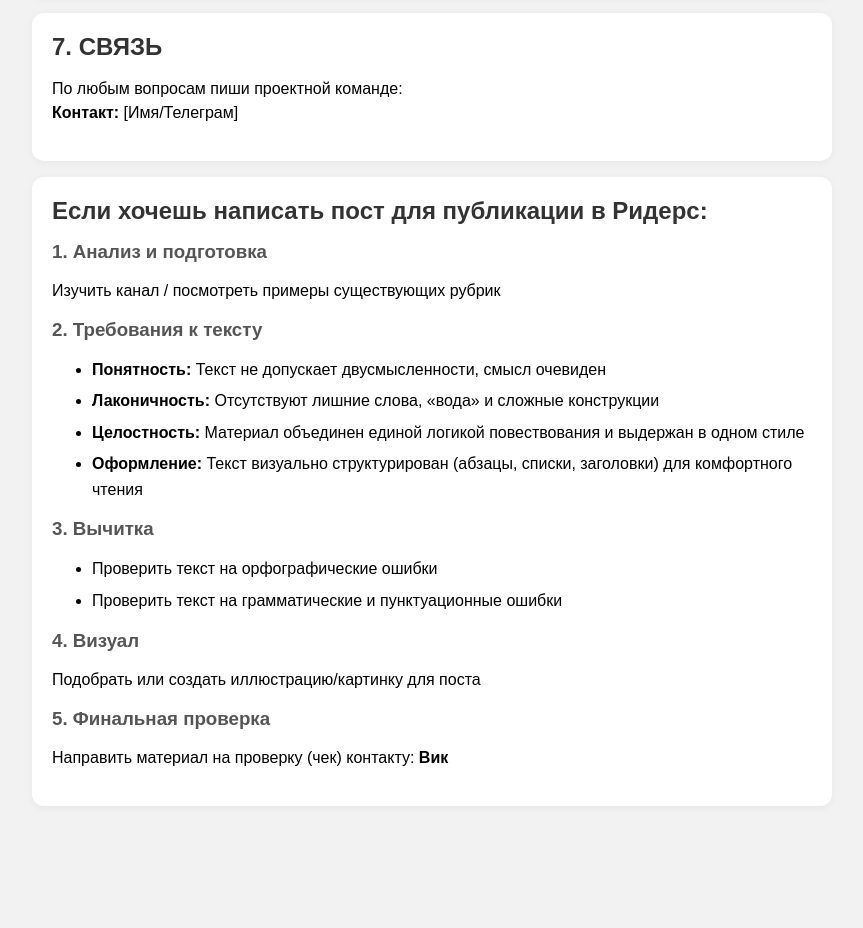
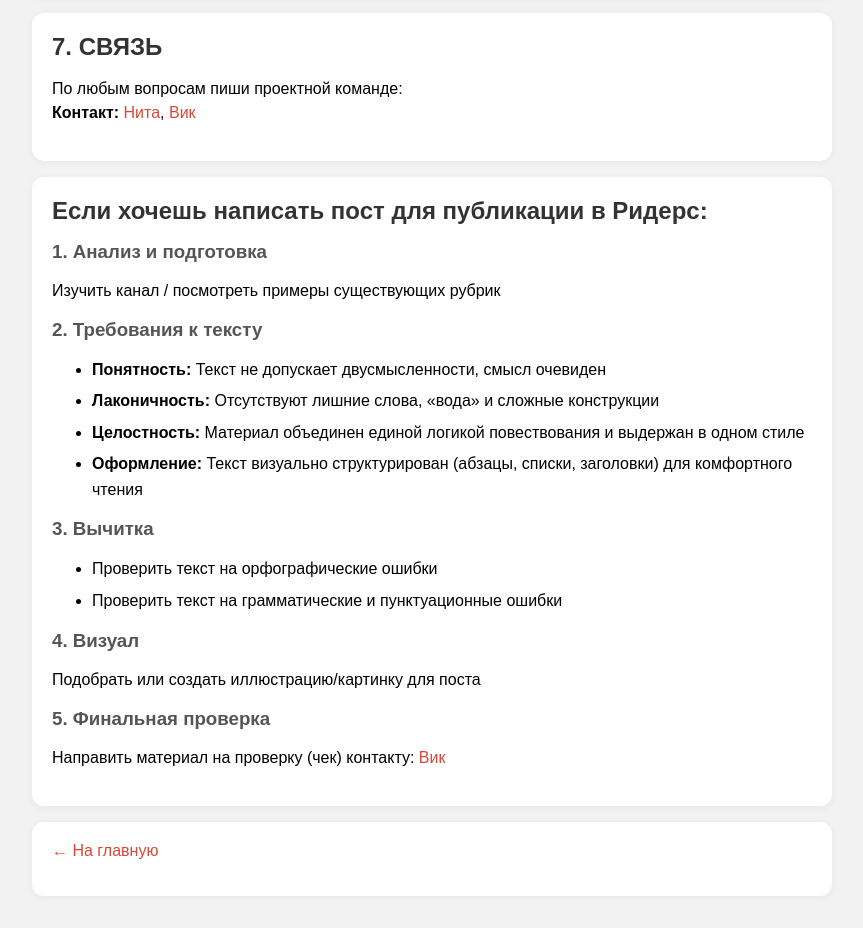
Before and after one commit to ruslone/alfareaders, a website: page public/speaker-guide.html in a window 1280 px wide. Shown: the part 1874-2802 px from the top of the page, without its empty margins (208-1071 px from the left). Before the commit the page ends 2712 px from the top, so only its background shows below. Drawn offline with Linux system fonts and the light colour scheme; a script that the page names is missing.

Commit message:
Добавил ссылки

```diff
--- a/public/speaker-guide.html
+++ b/public/speaker-guide.html
@@ -95,7 +95,7 @@
       <h2>7. СВЯЗЬ</h2>
       <p class="main-text">
         По любым вопросам пиши проектной команде:<br>
-        <b>Контакт:</b> [Имя/Телеграм]
+        <b>Контакт:</b> <a href="https://t.me/bryant_nita">Нита</a>, <a href="https://t.me/vikmishakov">Вик</a>
       </p>
     </div>
 
@@ -123,7 +123,11 @@
       <p class="main-text">Подобрать или создать иллюстрацию/картинку для поста</p>
 
       <h3>5. Финальная проверка</h3>
-      <p class="main-text">Направить материал на проверку (чек) контакту: <b>Вик</b></p>
+      <p class="main-text">Направить материал на проверку (чек) контакту: <b><a href="https://t.me/vikmishakov">Вик</a> </b></p>
+    </div>
+
+    <div class="section">
+      <a href="/" class="back-link">← На главную</a>
     </div>
 
   </div>
```
